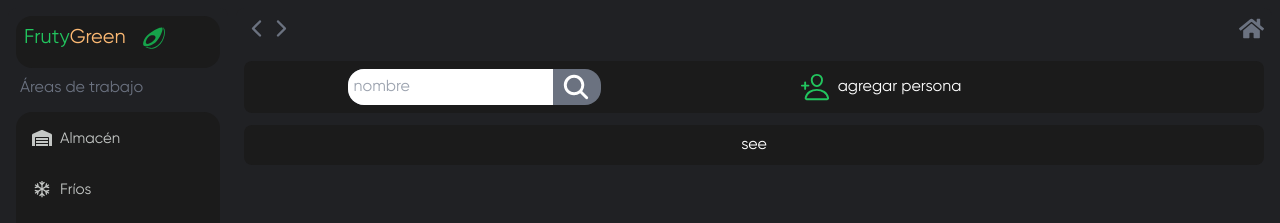
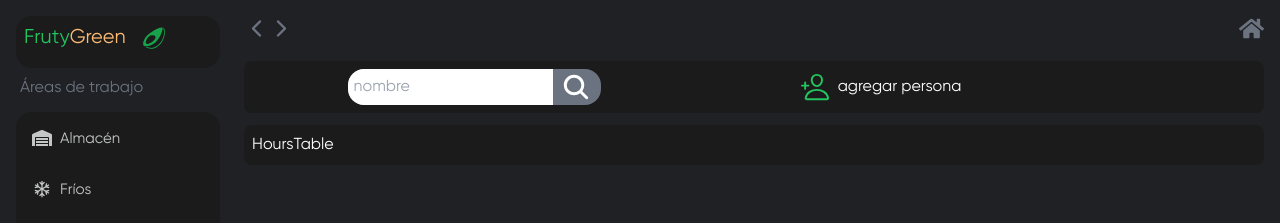
Before and after one commit to DiegoNar-1970/Inventory-Proyect, a React (Vite) app in the folder FrontEnd/inventory/: page /workHour/almacen in a window 1280 px wide. Shown: the top 223 px of the page. Built offline with nearby package versions, Linux system fonts and the light colour scheme; no server answers.

Commit message:
modify fetchs

```diff
--- a/FrontEnd/inventory/src/components/areas/Empaque.jsx
+++ b/FrontEnd/inventory/src/components/areas/Empaque.jsx
@@ -7,7 +7,7 @@ const Empaque = () => {
   return (
     <div className="flex flex-wrap flex-1 justify-center gap-4 p-1">
       <LinkParam icon={FaIdCard} url={'employee'} area={'empaque'} linkName={"Empleados"}/>
-      <LinkParam icon={CgAlarm} url={'horas'} area={'empaque'} linkName={'Manejo Horas'}/>
+      <LinkParam icon={CgAlarm} url={'workHour'} area={'empaque'} linkName={'Manejo Horas'}/>
       <LinkParam icon={CgAirplane} url={'vacaciones'} area={'empaque'} linkName={'Vacaciones'}/>
     </div>
   )
--- a/FrontEnd/inventory/src/components/areas/Frios.jsx
+++ b/FrontEnd/inventory/src/components/areas/Frios.jsx
@@ -8,7 +8,7 @@ const Frios = () => {
   return (
     <div className="flex flex-wrap flex-1 justify-center gap-4 p-1">
       <LinkParam icon={FaIdCard} url={'employee'} area={'frios'} linkName={"Empleados"}/>
-      <LinkParam icon={CgAlarm} url={'horas'} area={'frios'} linkName={'Manejo Horas'}/>
+      <LinkParam icon={CgAlarm} url={'workHour'} area={'frios'} linkName={'Manejo Horas'}/>
       <LinkParam icon={CgAirplane} url={'vacaciones'} area={'frios'} linkName={'Vacaciones'}/>
     </div>
   )
--- a/FrontEnd/inventory/src/components/areas/Maquina.jsx
+++ b/FrontEnd/inventory/src/components/areas/Maquina.jsx
@@ -8,7 +8,7 @@ const Maquina = () => {
   return (
     <div className="flex flex-wrap flex-1 justify-center gap-4 p-1">
     <LinkParam icon={FaIdCard} url={'employee'} area={'maquina'} linkName={"Empleados"}/>
-    <LinkParam icon={CgAlarm} url={'horas'} area={'maquina'} linkName={'Manejo Horas'}/>
+    <LinkParam icon={CgAlarm} url={'workHour'} area={'maquina'} linkName={'Manejo Horas'}/>
     <LinkParam icon={CgAirplane} url={'vacaciones'} area={'maquina'} linkName={'Vacaciones'}/>
   </div>
   )
--- /dev/null
+++ b/FrontEnd/inventory/src/components/hours/HoursTable.jsx
@@ -0,0 +1,12 @@
+
+
+const HoursTable = () => {
+  return (
+    <div>
+        HoursTable
+
+    </div>
+  )
+}
+
+export default HoursTable
--- a/FrontEnd/inventory/src/components/hours/TableHours.jsx
+++ b/FrontEnd/inventory/src/components/hours/TableHours.jsx
@@ -2,6 +2,8 @@
 import { useParams } from "react-router-dom";
 import Search from "../smallComponents/Search";
 import  {UseBodyFetch} from '../../helpers/UseFetch'
+import HoursTable from "./HoursTable.jsx";
+
 
 
 const TableHours = () => {
@@ -15,8 +17,8 @@ const TableHours = () => {
       endWeek:2
   }
 
-    const {data}=UseBodyFetch(`http://localhost:3000/workHour/?area=${area}`,area,datos);
-  console.log(data)
+    const {data,loading,error}=UseBodyFetch(`http://localhost:3000/workHour/?area=${area}`,area,datos);
+  console.log(data && data)
 
   return (
     <div className="flex flex-col flex-wrap flex-1 rounded-lg gap-3 text-white">
@@ -24,7 +26,9 @@ const TableHours = () => {
           <Search/>
       </article>
       <article className="flex flex-col bg-fondo-menu rounded-lg box-border p-2 justify-center">
-          <button onClick={()=>''/*hours(filterData)*/ }>see</button>
+          {error ? loading ? <span>Loading...</span>
+            :<HoursTable/>
+            :<span>ohh no... Bad request</span>}
       </article>
     </div>
   )
--- a/FrontEnd/inventory/src/helpers/UseFetch.js
+++ b/FrontEnd/inventory/src/helpers/UseFetch.js
@@ -64,6 +64,7 @@ export function UseBodyFetch(url,area,datos){
 
 const cancelRequest=()=>{
     if(controller){
+        console.log(controller)
     controller.abort();
     setError("request cancel")
     }
--- a/FrontEnd/inventory/src/helpers/fetchData.js
+++ b/FrontEnd/inventory/src/helpers/fetchData.js
@@ -31,6 +31,5 @@ const getSuspender = (promise) => {
     const promise = fetch(url, options)
       .then((response) => response.json())
       .then((data) => data);
-    console.log(promise);
     return getSuspender(promise);
   }
```
